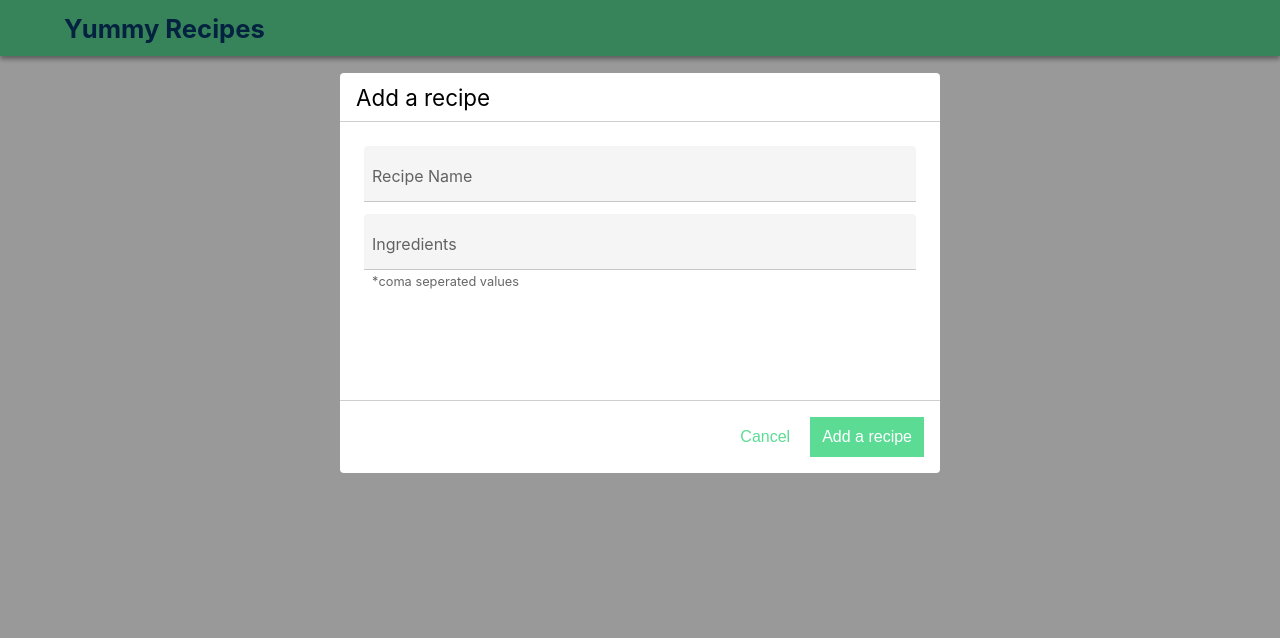
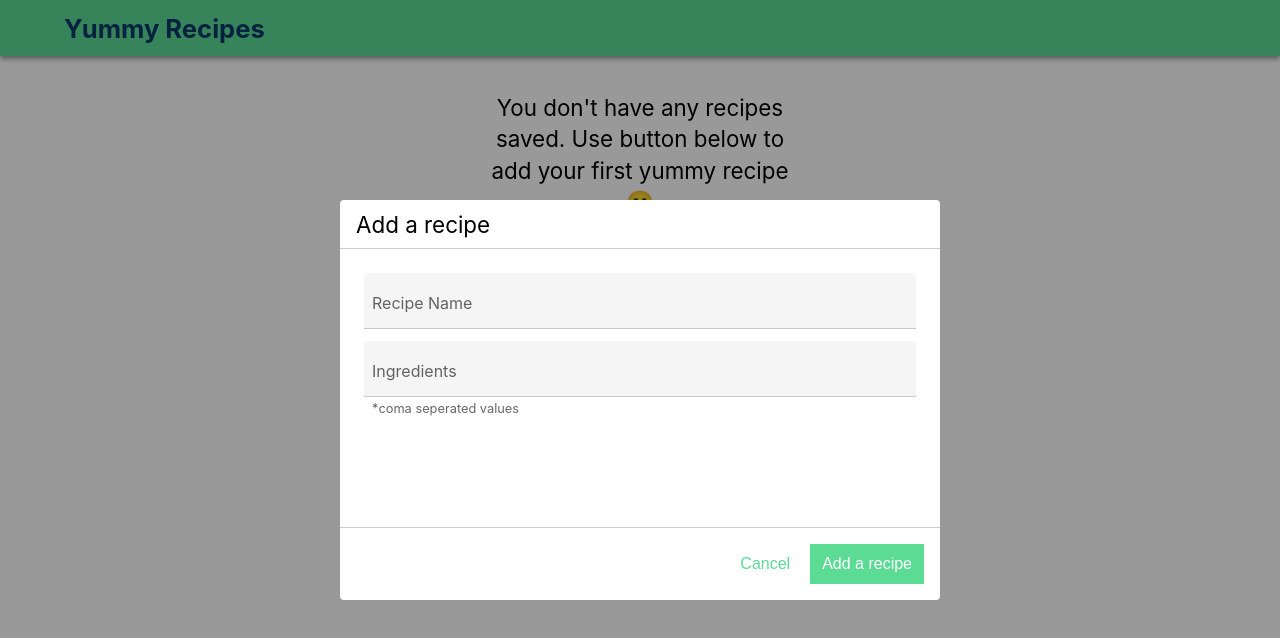
Before and after one commit to kokusGr/yummy-recipes, a React (Create React App) app: page / in a window 1280 px wide. Both pictures are taken after a click on the button "Add a recipe". Shown: the top 638 px of the page. Built offline with nearby package versions, Linux system fonts and the light colour scheme.

Commit message:
Fix animations

```diff
--- a/src/App.module.css
+++ b/src/App.module.css
@@ -47,6 +47,12 @@
 @media(min-width: 650px) {
 
   .modalContainer {
+    position: absolute;
+    top: 0;
+    left: 0;
+    right: 0;
+    bottom: 0;
+    pointer-events: none;
     transform: scale(0, 0);
     opacity: 0;
     transition-duration: 0.3s;
--- a/src/components/RecipeModal.module.css
+++ b/src/components/RecipeModal.module.css
@@ -3,6 +3,7 @@
   border-radius: 4px;
   display: flex;
   flex-direction: column;
+  pointer-events: all;
 }
 
 @media(min-width: 650px) {
--- a/src/components/Transition.js
+++ b/src/components/Transition.js
@@ -12,7 +12,7 @@ const Transition = ({ children, timeout, isActive }) => {
 
       setTimeout(() => {
         setActiveClassName('enter')
-      }, 10)
+      }, 50)
     } else if (activeClassName && !isActive && !timer.current) {
       setActiveClassName('exit')
       timer.current = setTimeout(() => {
```
